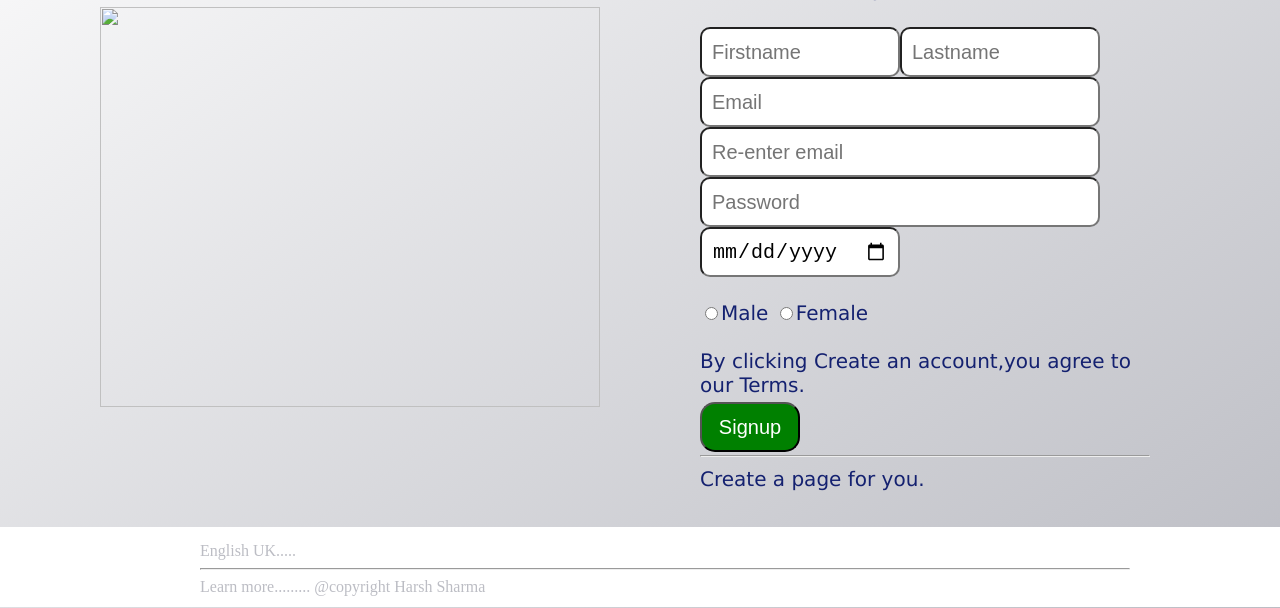
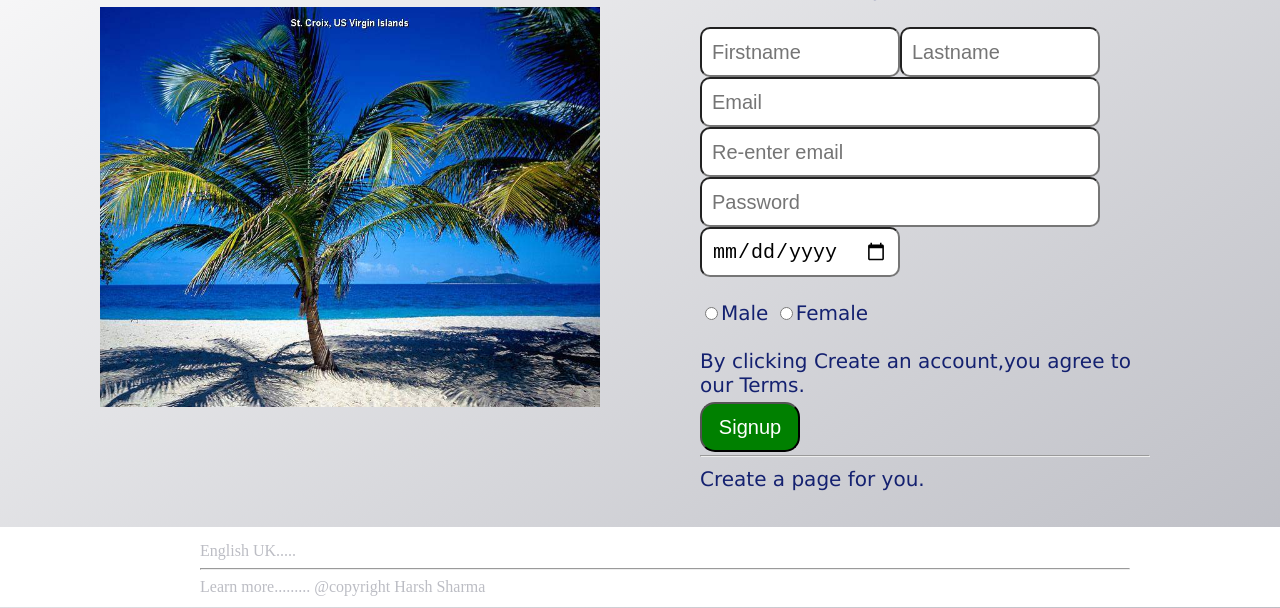
Before and after one commit to HarshSharma1234/Takebook, a plain HTML site: page index.html in a window 1280 px wide. Shown: the part 223-831 px from the top of the page. Drawn offline with Linux system fonts and the light colour scheme.

Commit message:
Update index.html

```diff
--- a/index.html
+++ b/index.html
@@ -22,7 +22,7 @@ Forgotten my password!</div>
 <div id="intro1" class="bodyx">Takebook helps you connect and<br> share
 with people in universities.<br><br></div>
 <div id="intro2" class="bodyx">Create an account</div>
-<div id="img2" class="bodyx"><img src="![](1.jpg)" height="400" width="500" /></div>
+<div id="img2" class="bodyx"><img src="1.JPG" height="400" width="500" /></div>
 <div id="intro3" class="bodyx">It's free and always will be.</div>
 <div id="form3" class="bodyx">
 <input placeholder="Firstname" type="text" id="namebox" name="name1" /><input placeholder="Lastname" type="text" id="namebox" /><br>
```
